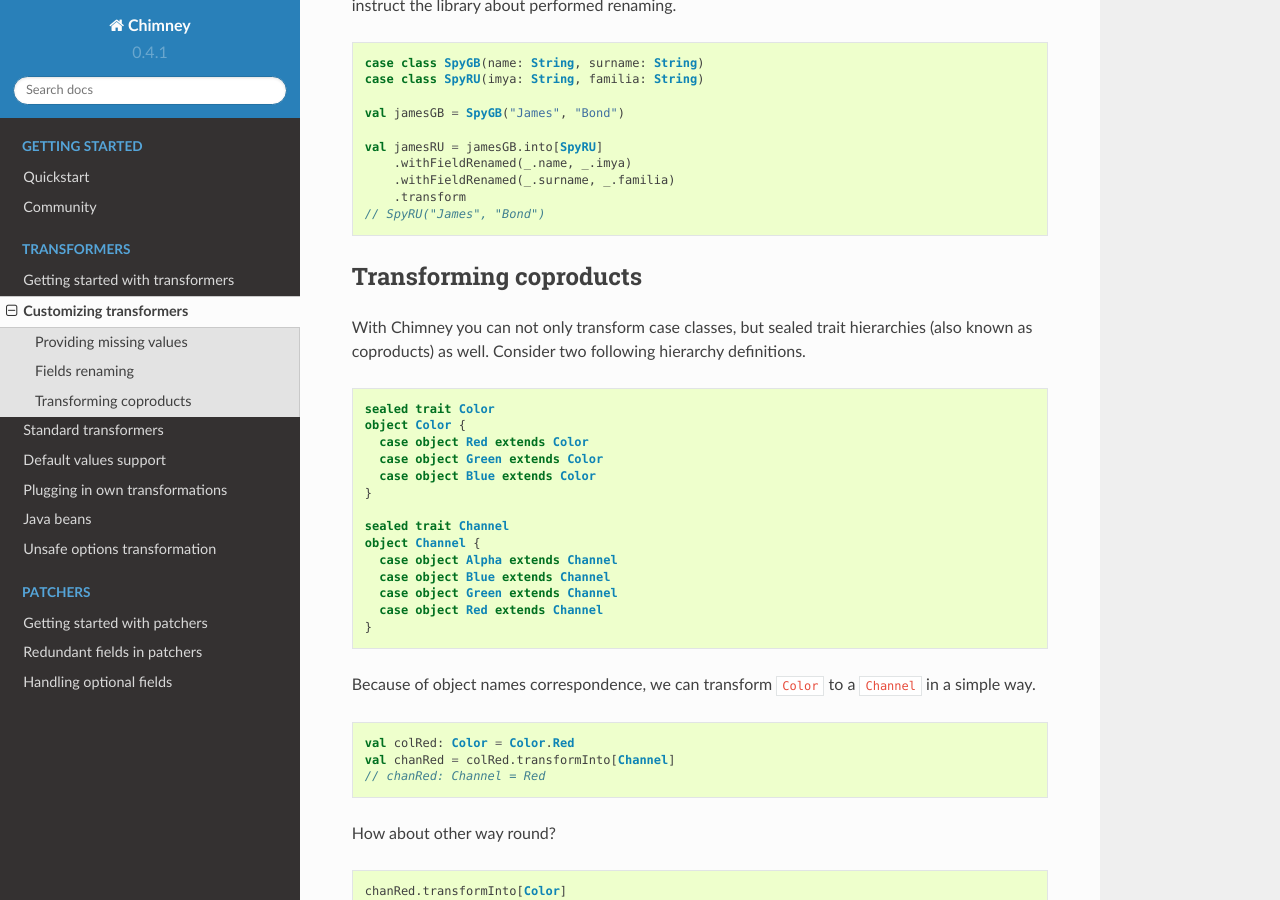
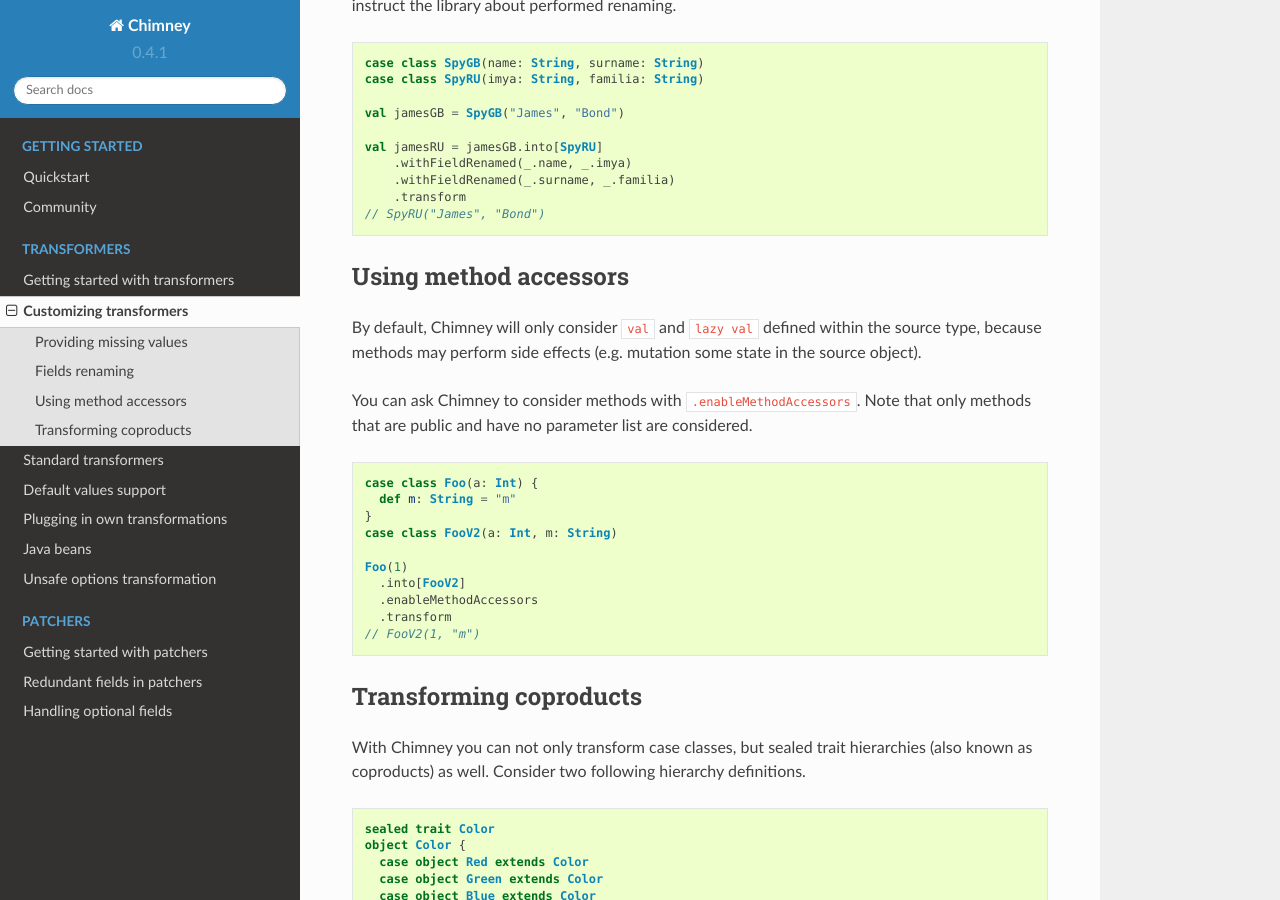
Before and after one commit to scalalandio/chimney, a Sphinx documentation site: the page built from docs/source/transformers/customizing-transformers.rst, in a window 1280 px wide and 900 px high, scrolled down 1221 px. Built offline with Sphinx 7.4.7 and the Read the Docs theme 2.0.0, drawn with Linux system fonts in a browser that asks for light colours.

Commit message:
port method accessors docs from #148

```diff
--- a/docs/source/transformers/customizing-transformers.rst
+++ b/docs/source/transformers/customizing-transformers.rst
@@ -77,6 +77,29 @@
   // SpyRU("James", "Bond")
 
 
+Using method accessors
+----------------------
+
+By default, Chimney will only consider ``val`` and ``lazy val`` defined within the source type,
+because methods may perform side effects (e.g. mutation some state in the source object).
+
+You can ask Chimney to consider methods with ``.enableMethodAccessors``. Note that only methods that are public
+and have no parameter list are considered.
+
+.. code-block:: scala
+
+  case class Foo(a: Int) {
+    def m: String = "m"
+  }
+  case class FooV2(a: Int, m: String)
+
+  Foo(1)
+    .into[FooV2]
+    .enableMethodAccessors
+    .transform
+  // FooV2(1, "m")
+
+
 Transforming coproducts
 -----------------------
 
```
